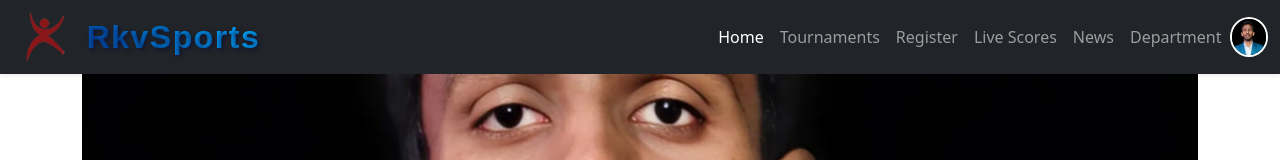
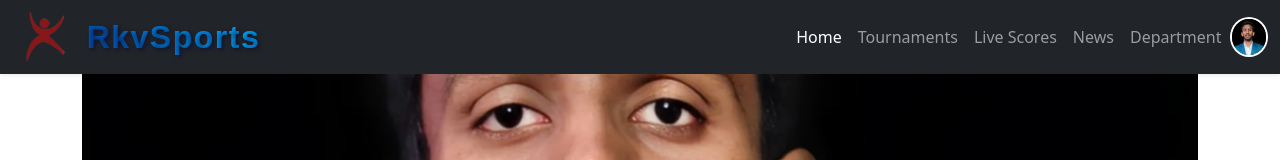
Before and after one commit to vathsalvyas257/RKV_Sports, a React (Vite) app: page / in a window 1280 px wide. Shown: the top 160 px of the page. Built offline with nearby package versions, Linux system fonts and the light colour scheme.

Commit message:
updated navbar-removed register link

```diff
--- a/src/components/Navbar.jsx
+++ b/src/components/Navbar.jsx
@@ -65,14 +65,7 @@ export default function Navbar() {
                 Tournaments
               </Link>
             </li>
-            <li className="nav-item">
-              <Link
-                className={`nav-link ${location.pathname === "/register" ? "active" : ""}`}
-                to="/register"
-              >
-              Register
-              </Link>
-            </li>
+
             <li className="nav-item">
               <Link
                 className={`nav-link ${location.pathname === "/livescores" ? "active" : ""}`}
```
